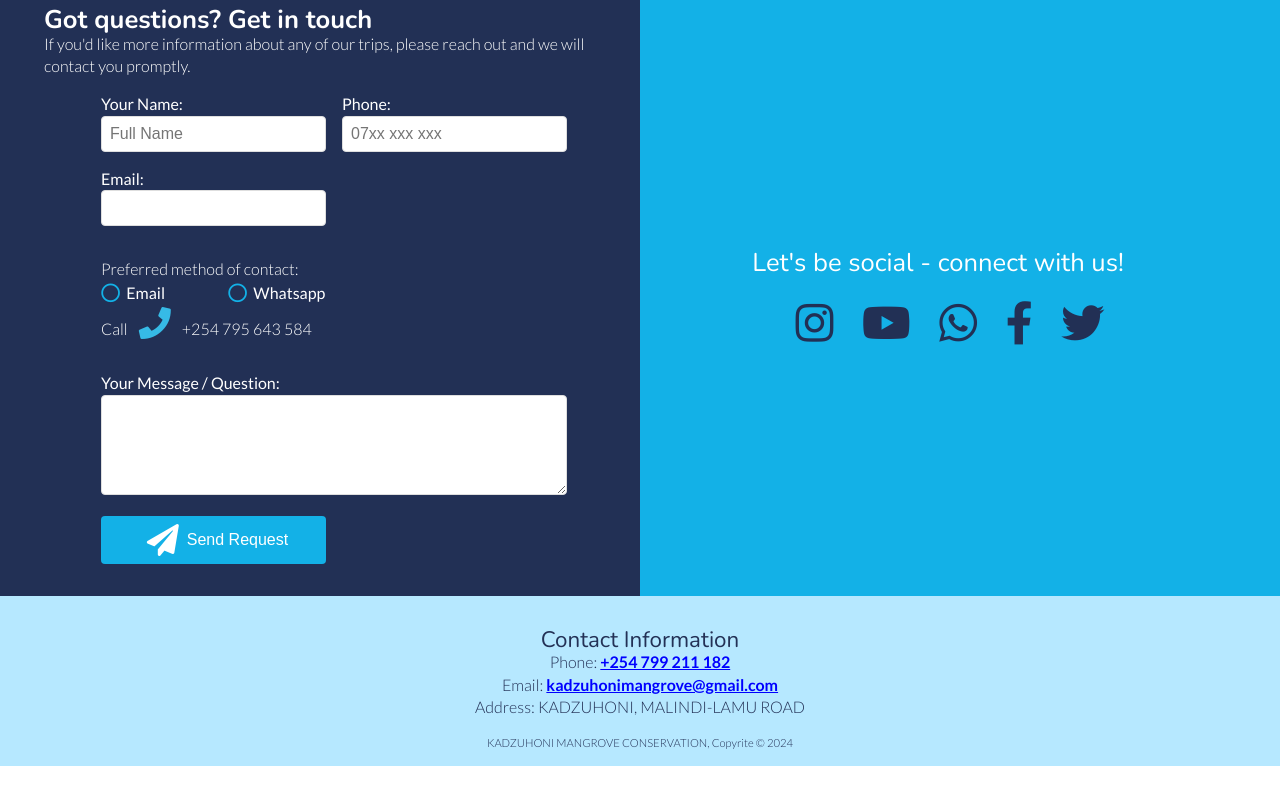
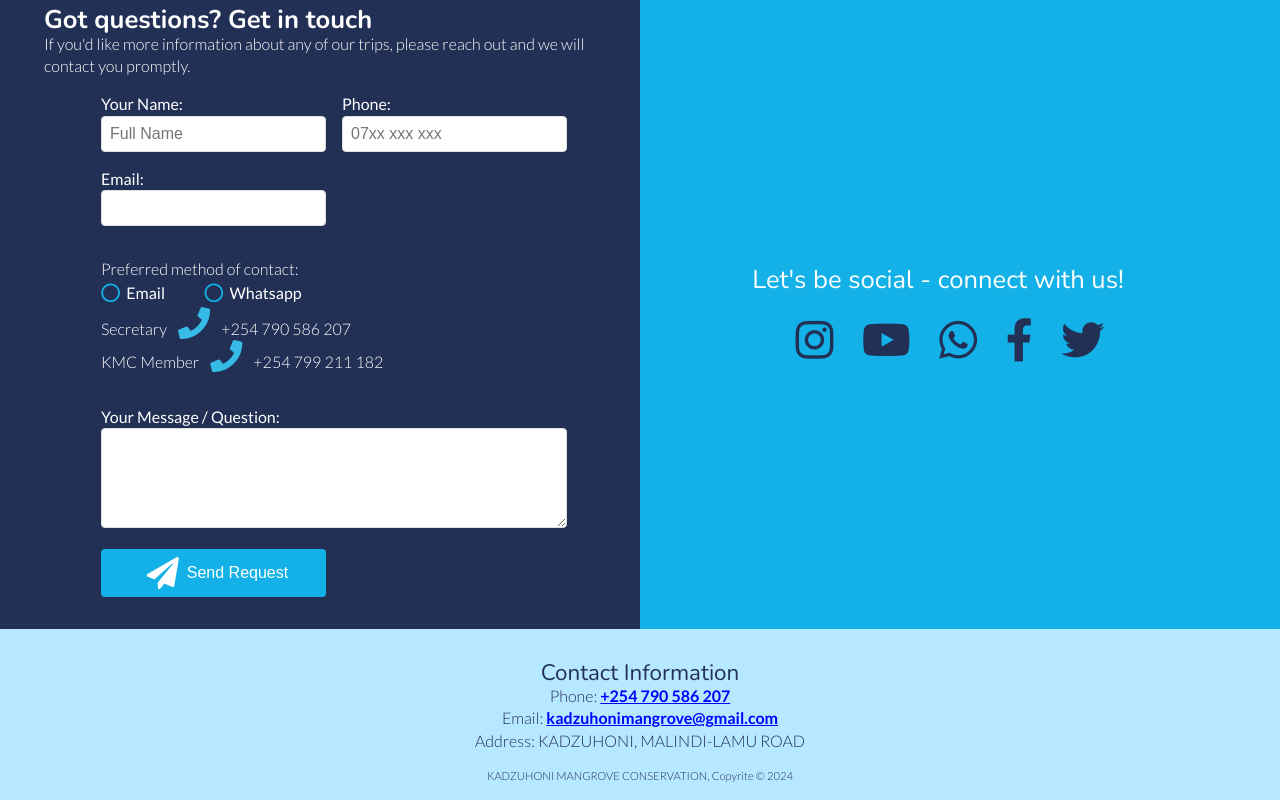
Before and after one commit to Morris935/kadzuhoni-mangrove-conservation, a plain HTML site: page index.html in a window 1280 px wide. Shown: the part 4260-5060 px from the top of the page. Before the commit the page ends 5026 px from the top, so only its background shows below. Drawn offline with nearby package versions, Linux system fonts and the light colour scheme.

Commit message:
Update index.html

```diff
--- a/index.html
+++ b/index.html
@@ -311,7 +311,8 @@
             <span></span>
             Whatsapp
           </label>
-          <p>Call <a href="tel:+254795643584"><i class="fas fa-phone"></i></a> +254 795 643 584</p>
+          <p> Secretary <a href="tel:+254790586207"><i class="fas fa-phone"></i></a> +254 790 586 207</p>
+          <p> KMC Member <a href="tel:+254799211182"><i class="fas fa-phone"></i></a> +254 799 211 182</p>
 
           <!--
           <label for="contactText">
@@ -358,7 +359,7 @@
       <article>
         <h4>Contact Information</h4>
         <ul>
-          <li>Phone: <a href="tel:+254799211182" style="color: blue;">+254 799 211 182</a> </li>
+          <li>Phone: <a href="tel:+254790586207" style="color: blue;">+254 790 586 207</a> </li>
           <li>Email: <a href="mailto:kadzuhonimangrove@gmail.com" style="color: blue;">kadzuhonimangrove@gmail.com</a></li>
           <li>Address: KADZUHONI, MALINDI-LAMU ROAD</li>
         </ul>
```
